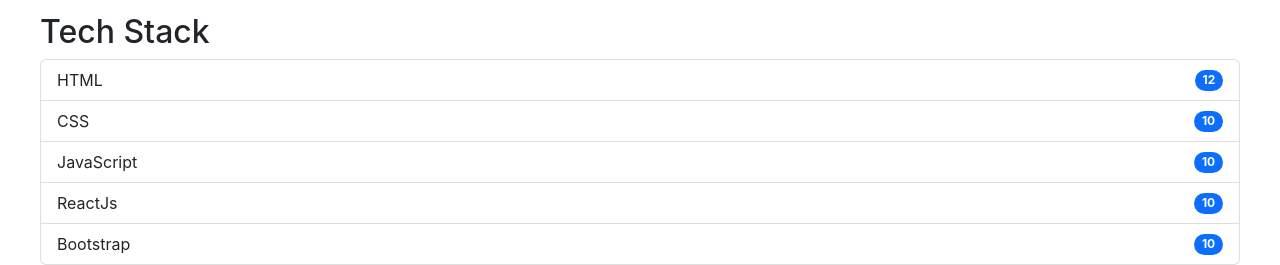
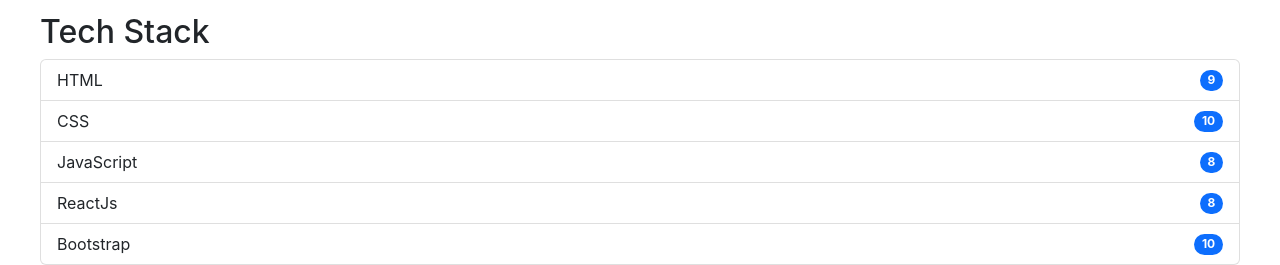
Before and after one commit to skrafiq2013/myportfolio, a React (Create React App) app: page /dostimart in a window 1280 px wide. Shown: the part 925-1190 px from the top of the page. Built offline with nearby package versions, Linux system fonts and the light colour scheme.

Commit message:
gives rating to stacks

```diff
--- a/src/componets/pages/DostiDetails.js
+++ b/src/componets/pages/DostiDetails.js
@@ -38,17 +38,17 @@
             <h2>Tech Stack</h2>
             <ul className="list-group">
               <li className="list-group-item d-flex justify-content-between align-items-center">HTML
-              <span className="badge bg-primary rounded-pill">12</span></li>
+              <span className="badge bg-primary rounded-pill">9</span></li>
               <li  className="list-group-item d-flex justify-content-between align-items-center">
                 CSS
               <span className="badge bg-primary rounded-pill">10</span>
               </li>
               <li className="list-group-item d-flex justify-content-between align-items-center">JavaScript
-              <span className="badge bg-primary rounded-pill">10</span>
+              <span className="badge bg-primary rounded-pill">8</span>
 
               </li>
               <li className="list-group-item d-flex justify-content-between align-items-center">ReactJs
-              <span className="badge bg-primary rounded-pill">10</span>
+              <span className="badge bg-primary rounded-pill">8</span>
               </li>
               <li className="list-group-item d-flex justify-content-between align-items-center">Bootstrap
               <span className="badge bg-primary rounded-pill">10</span>
```
